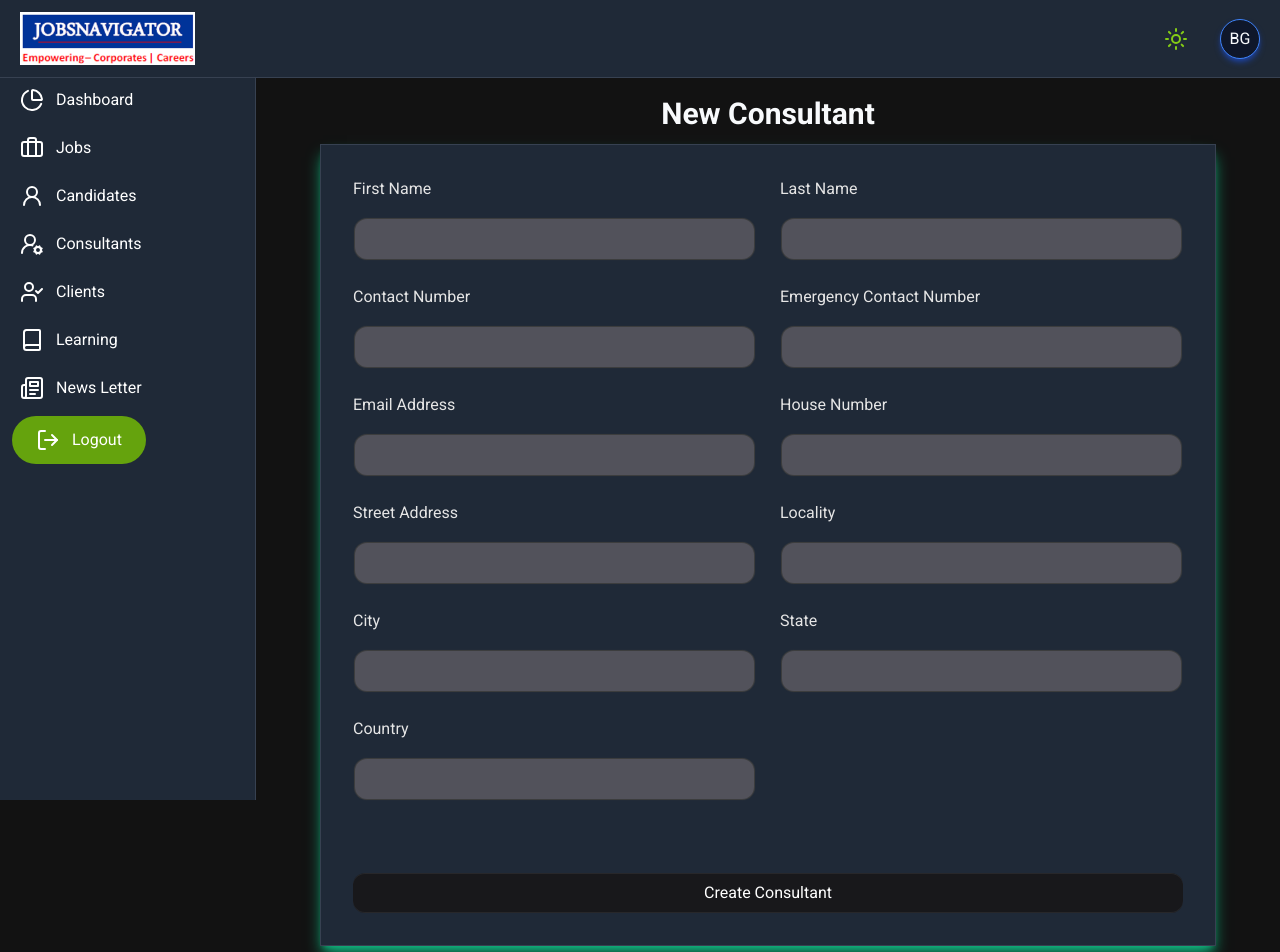
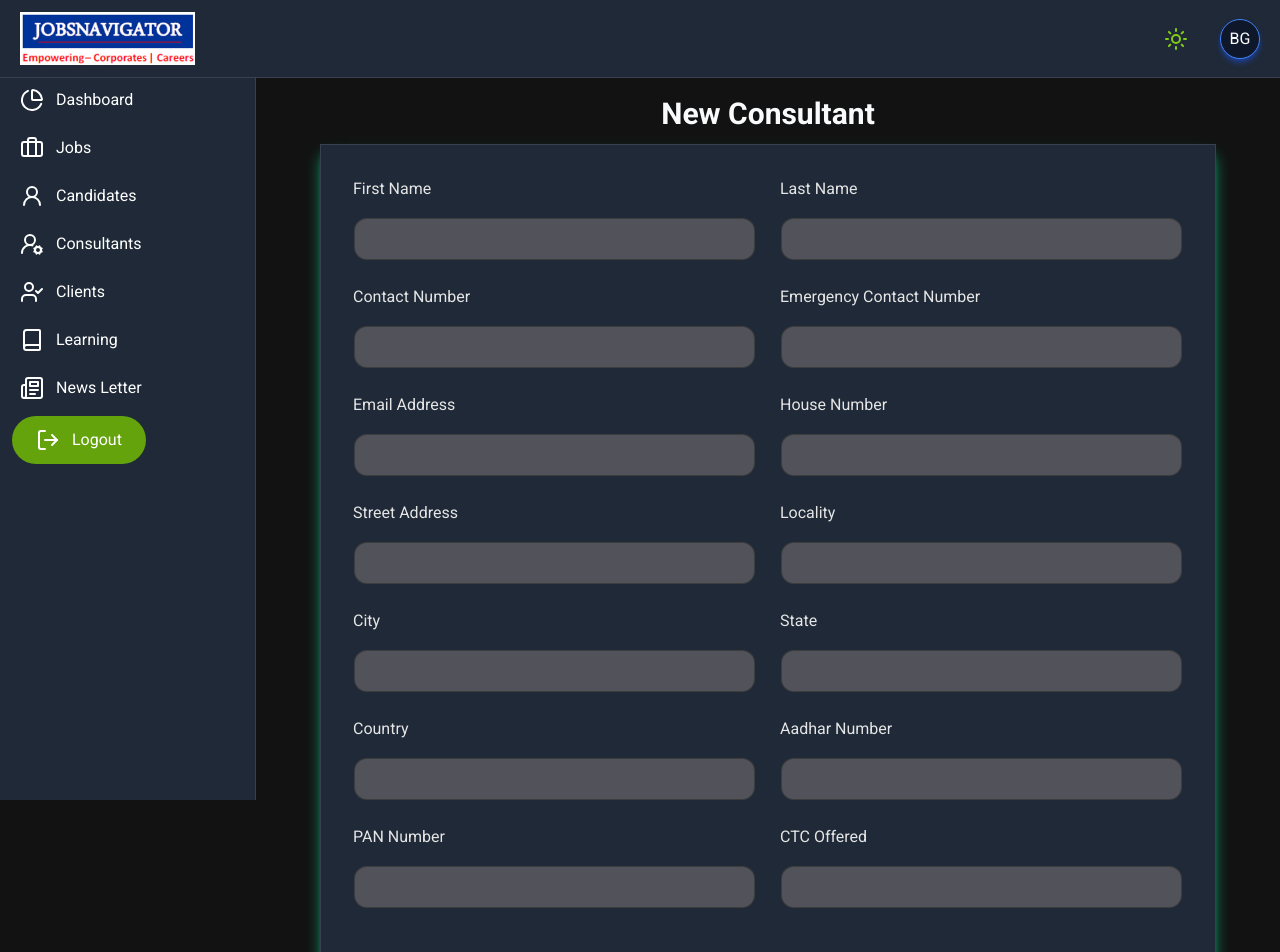
Before and after one commit to JOBSNAVIGATOR/JOBSNAVIGATOR, a Next.js app: page /dashboard/consultants/new in a window 1280 px wide. Shown: the top 952 px of the page. Built offline with nearby package versions, Linux system fonts and the light colour scheme.

Commit message:
modified the consultant form

```diff
--- a/src/components/backOffice/forms/ConsultantForm.jsx
+++ b/src/components/backOffice/forms/ConsultantForm.jsx
@@ -108,6 +108,7 @@ export default function ConsultantForm({ user, updateData = {} }) {
           register={register}
           errors={errors}
           className="w-full"
+          type="number"
         />
         <TextInput
           label="Street Address"
@@ -144,6 +145,30 @@ export default function ConsultantForm({ user, updateData = {} }) {
           errors={errors}
           className="w-full"
         />
+        <TextInput
+          label="Aadhar Number"
+          name="aadharNumber"
+          register={register}
+          errors={errors}
+          className="w-full"
+          type="number"
+        />
+        <TextInput
+          label="PAN Number"
+          name="panNumber"
+          register={register}
+          errors={errors}
+          className="w-full"
+          type="number"
+        />
+        <TextInput
+          label="CTC Offered"
+          name="ctcOffered"
+          register={register}
+          errors={errors}
+          className="w-full"
+          type="number"
+        />
       </div>
       <br />
       <br />
```
